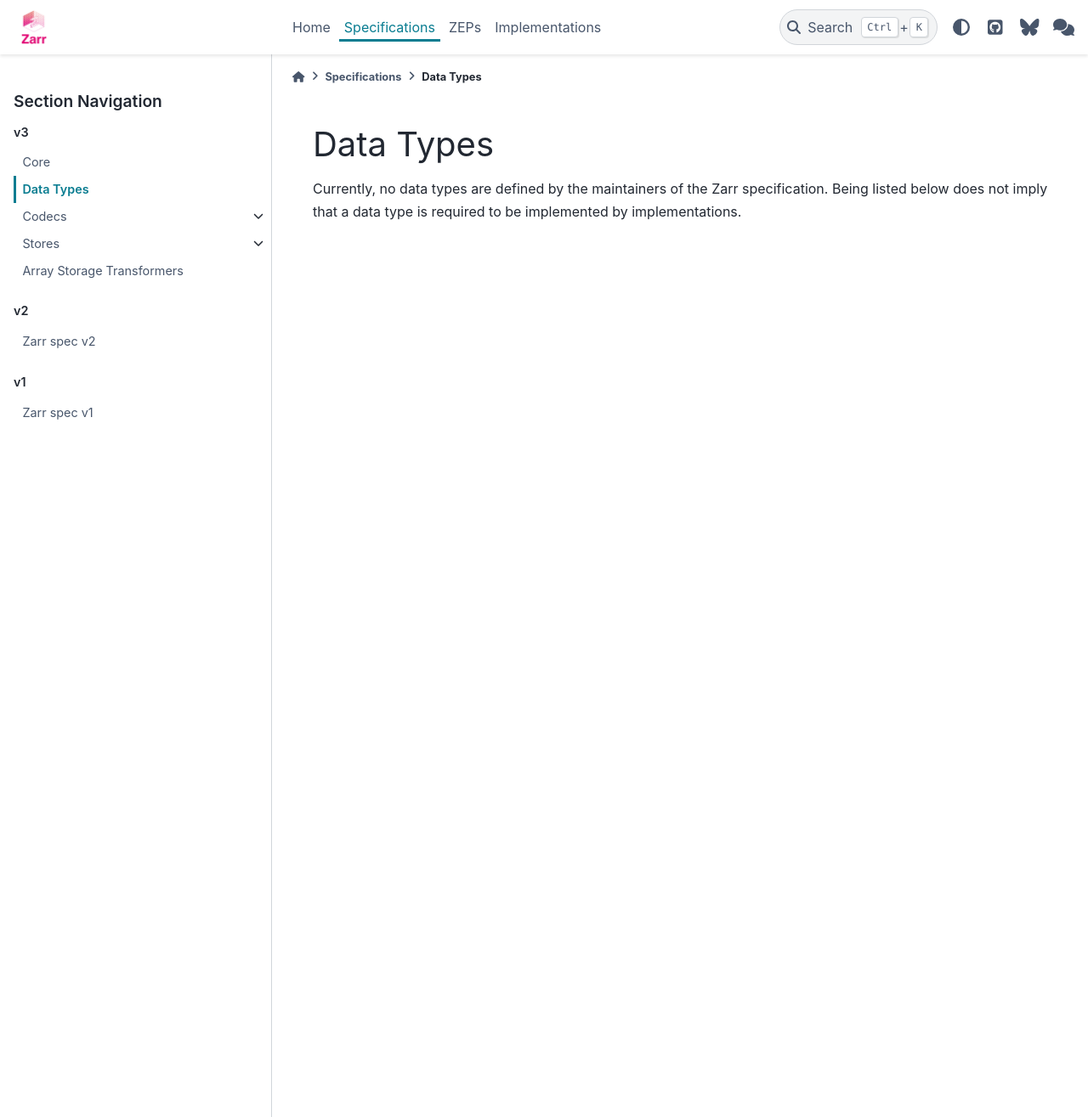
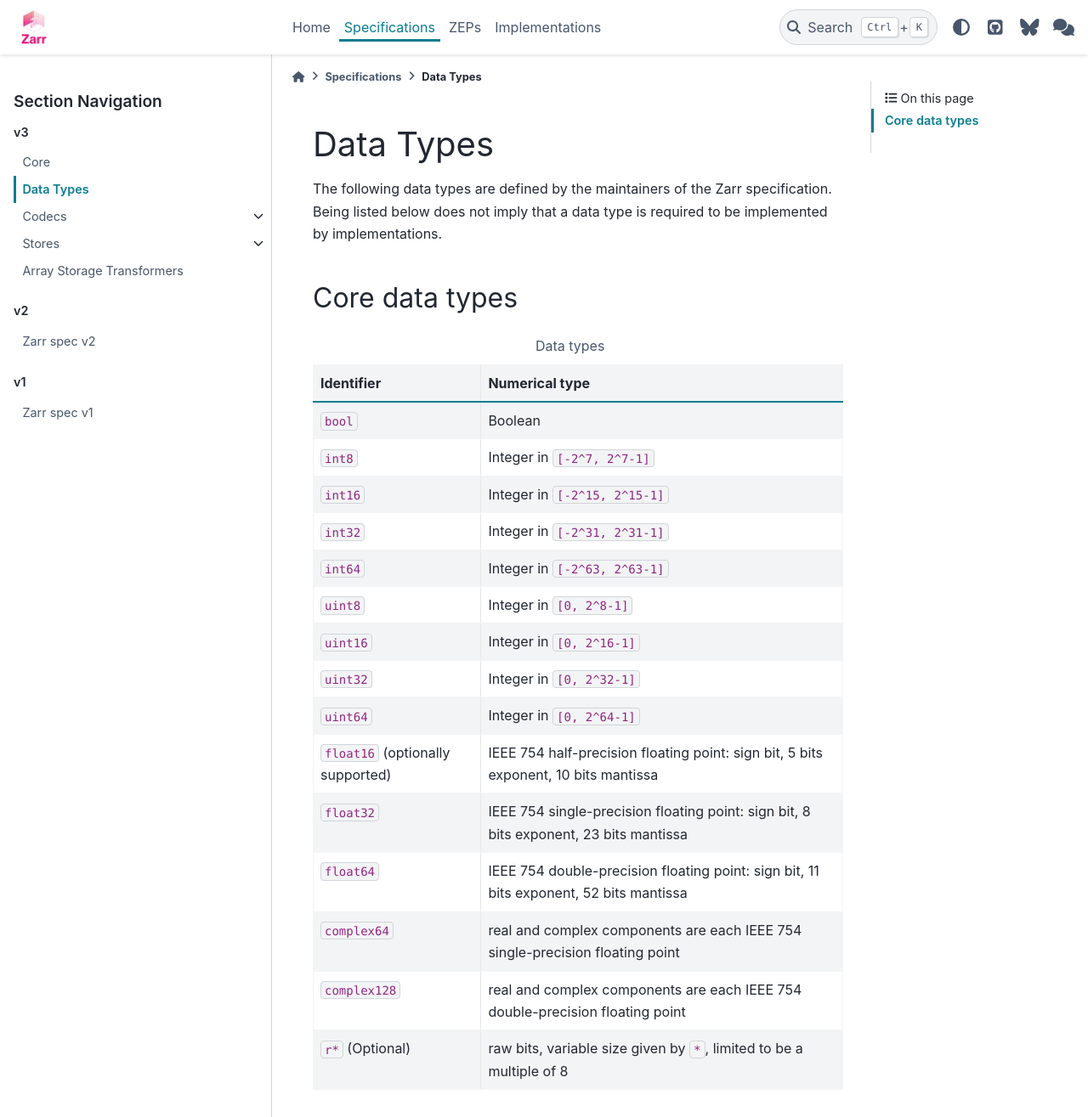
Before and after one commit to zarr-developers/zarr-specs, a Sphinx documentation site: the page built from docs/v3/data-types.rst, in a window 1280 px wide and 1315 px high. Shown: the whole window at 85% size. Built offline with Sphinx 7.4.7 and the PyData theme 0.15.4, drawn with Linux system fonts in a browser that asks for light colours.

Commit message:
Move 'core data types' to a subpage

```diff
--- a/docs/v3/data-types.rst
+++ b/docs/v3/data-types.rst
@@ -2,20 +2,47 @@
 Data Types
 ==========
 
-.. COMMENT TO BE REMOVED WHEN ONE IS ADDED
+.. _data-types:
 
-   The following documents specify data types which are defined by the maintainers of
-   the Zarr specification. Being listed below does not imply that a data type is
-   required to be implemented by implementations.
-
-   toctree::
-   :glob:
-   :maxdepth: 1
-   :titlesonly:
-   :caption: Contents:
-
-   data-types/*/*
-
-Currently, no data types are defined by the maintainers of
+The following data types are defined by the maintainers of
 the Zarr specification. Being listed below does not imply that a data type is
 required to be implemented by implementations.
+
+Core data types
+---------------
+
+.. list-table:: Data types
+   :header-rows: 1
+
+   * - Identifier
+     - Numerical type
+   * - ``bool``
+     - Boolean
+   * - ``int8``
+     - Integer in ``[-2^7, 2^7-1]``
+   * - ``int16``
+     - Integer in ``[-2^15, 2^15-1]``
+   * - ``int32``
+     - Integer in ``[-2^31, 2^31-1]``
+   * - ``int64``
+     - Integer in ``[-2^63, 2^63-1]``
+   * - ``uint8``
+     - Integer in ``[0, 2^8-1]``
+   * - ``uint16``
+     - Integer in ``[0, 2^16-1]``
+   * - ``uint32``
+     - Integer in ``[0, 2^32-1]``
+   * - ``uint64``
+     - Integer in ``[0, 2^64-1]``
+   * - ``float16`` (optionally supported)
+     - IEEE 754 half-precision floating point: sign bit, 5 bits exponent, 10 bits mantissa
+   * - ``float32``
+     - IEEE 754 single-precision floating point: sign bit, 8 bits exponent, 23 bits mantissa
+   * - ``float64``
+     - IEEE 754 double-precision floating point: sign bit, 11 bits exponent, 52 bits mantissa
+   * - ``complex64``
+     - real and complex components are each IEEE 754 single-precision floating point
+   * - ``complex128``
+     - real and complex components are each IEEE 754 double-precision floating point
+   * - ``r*`` (Optional)
+     - raw bits, variable size given by ``*``, limited to be a multiple of 8
```
Also changed, not shown: docs/v3/core/v3.0.rst (+3 -41 lines).
